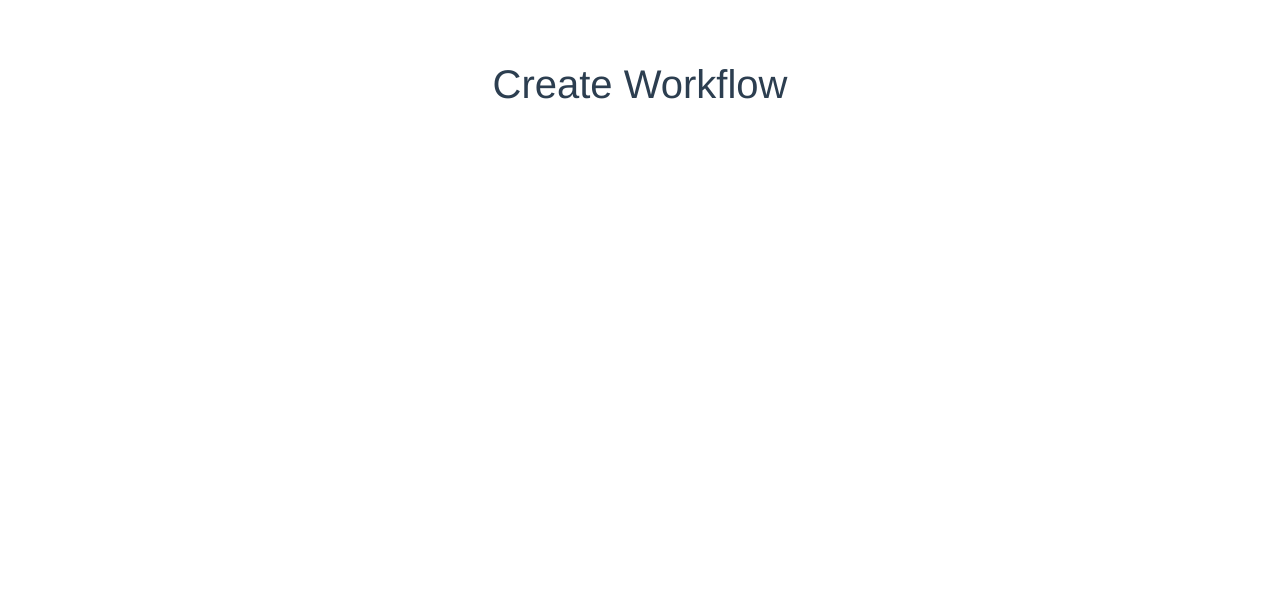
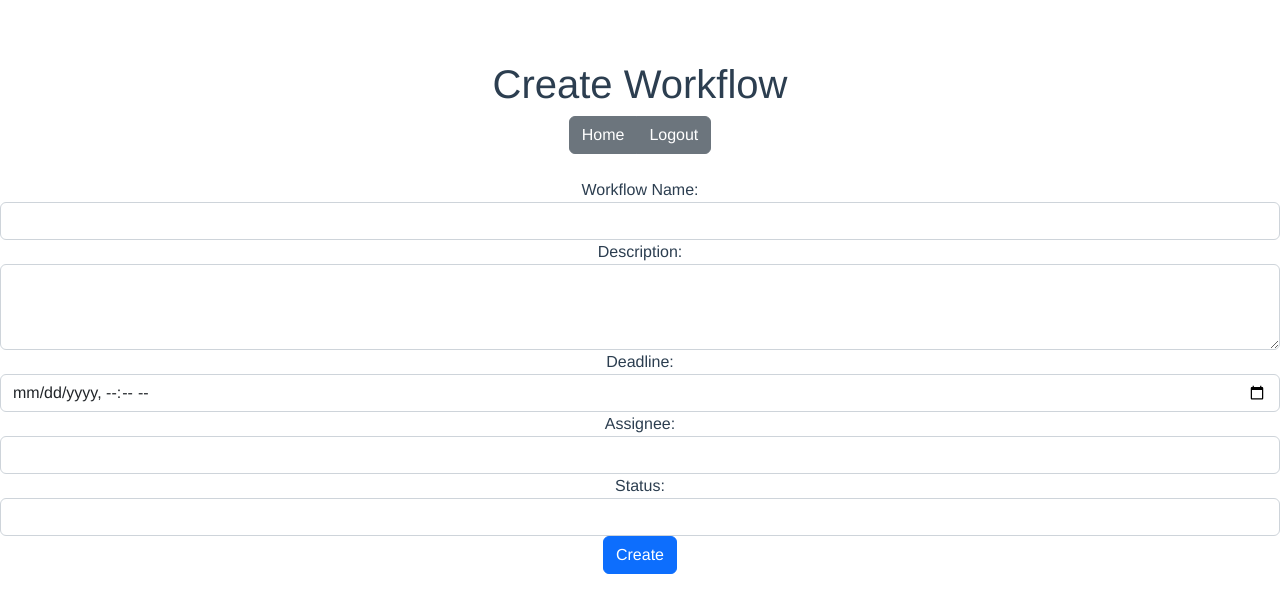
Before and after one commit to yungjas/IS442-Quantum-VMS, a Vue app in the folder frontend/: page /createWorkflow in a window 1280 px wide. Shown: the top 612 px of the page. Built offline with nearby package versions, Linux system fonts and the light colour scheme.

Commit message:
frontend for create workflow

```diff
--- a/frontend/src/views/CreateWorkflow.vue
+++ b/frontend/src/views/CreateWorkflow.vue
@@ -1,5 +1,94 @@
 <template>
+  <div class="CreateWorkflow">
     <h1>Create Workflow</h1>
+    <div class="btn-group" role="currentUser">
+      <button type="button" class="btn btn-secondary" @click="home">
+        Home
+      </button>
+      <button type="button" class="btn btn-secondary" @click="logout">
+        Logout
+      </button>
+    </div>
+    <br /><br />
+    <div class="form-group">
+      <label for="workflowName">Workflow Name:</label>
+      <input type="text" class="form-control" id="workflowName" v-model="workflowName" />
+    </div>
+    <div class="form-group">
+      <label for="description">Description:</label>
+      <textarea class="form-control" id="description" rows="3" v-model="description"></textarea>
+    </div>
+    <div class="form-group">
+      <label for="deadline">Deadline:</label>
+      <input type="datetime-local" class="form-control" id="deadline" v-model="deadline" />
+    </div>
+    <div class="form-group">
+      <label for="assignee">Assignee:</label>
+      <input type="text" class="form-control" id="assignee" v-model="assignee" />
+    </div>
+    <div class="form-group">
+      <label for="status">Status:</label>
+      <select class="form-control" id="status" v-model="status">
+        <option value="IN_PROGRESS">In Progress</option>
+        <option value="COMPLETED">Completed</option>
+        <option value="CANCELLED">Cancelled</option>
+      </select>
+    </div>
+    <button type="button" class="btn btn-primary" @click="createWorkflow">Create</button>
+  </div>
 </template>
+<script>
+    import axios from "axios";
 
-<script></script>
+    export default {
+    name: "CreateWorkflow",
+    data() {
+        return {
+        workflowName: "",
+        description: "",
+        deadline: "",
+        assignee: "",
+        status: "",
+        };
+    },
+    methods: {
+        home: function () {
+        this.$router.push({ name: "Home" });
+        },
+        logout: function () {
+        localStorage.clear();
+        this.$router.push({ name: "Login" });
+        },
+        createWorkflow() {
+        let data = {
+            workflowName: this.workflowName,
+            description: this.description,
+            deadline: this.deadline,
+            assignee: this.assignee,
+            status: this.status,
+        };
+
+        axios
+            .post("http://localhost:8080/api/workflow/create", data, {
+            headers: {
+                "Content-Type": "application/json",
+                Authorization: "Bearer " + localStorage.token,
+                "Access-Control-Allow-Origin": "*",
+            },
+            })
+            .then((response) => {
+            if (response.status == 201) {
+                alert("Workflow created successfully");
+                this.home();
+            } else {
+                alert("Err: workflow creation failed");
+            }
+            })
+            .catch((err) => {
+            alert("Err: workflow creation failed");
+            console.log(err);
+            });
+        },
+    },
+    };
+</script>
```
Also changed, not shown: 2 other files (tests, documents, lock files or other folders).
